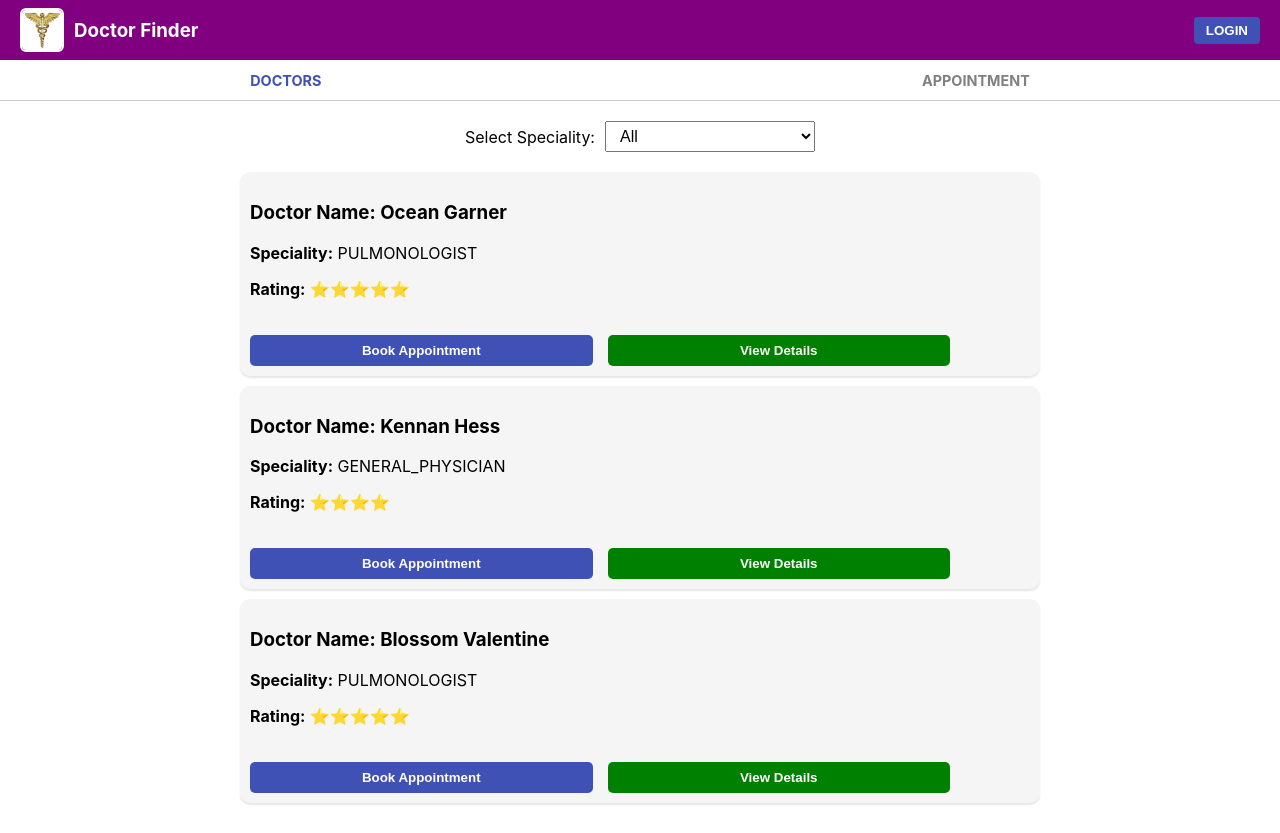
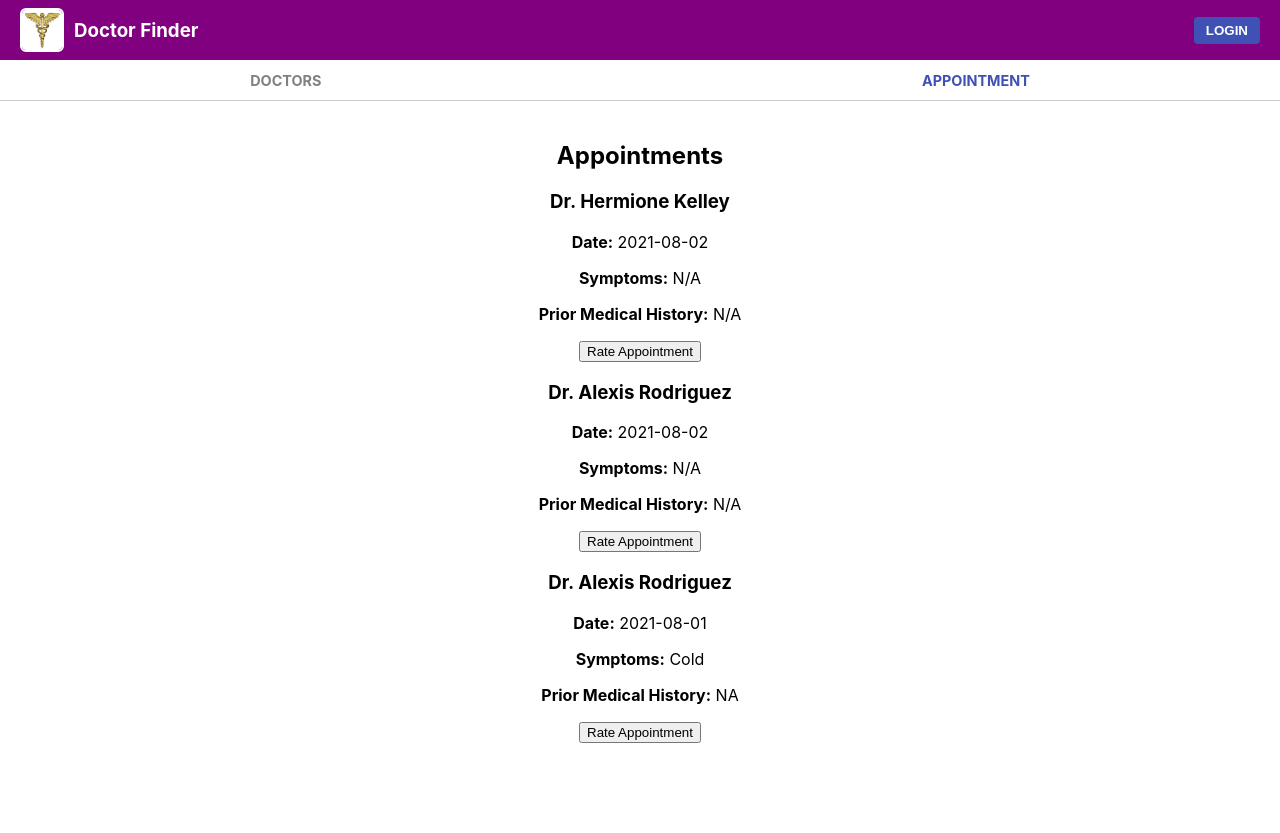
Before and after one commit to Sajan261996/Dociorssappointment.io, a React (Create React App) app: page /Appointment in a window 1280 px wide. Before the commit this address led to /. After the commit the page ends 800 px from the top, so only its background shows below. Built offline with nearby package versions, Linux system fonts and the light colour scheme.

Commit message:
add updated commit

```diff
--- a/src/App.js
+++ b/src/App.js
@@ -10,10 +10,16 @@ function App() {
       <BrowserRouter>
         <Header />
         <Routes>
-          {/* Correct routes */}
+          {/* Route for Doctors (default) */}
           <Route path="/" element={<Home />} />
+
+          {/* Route for Appointments using same Home component */}
+          <Route path="/Appointment" element={<Home />} />
+
+          {/* Route for Login */}
           <Route path="/login" element={<Login />} />
-          {/* Redirect unknown routes */}
+
+          {/* Redirect all unknown routes to home */}
           <Route path="*" element={<Navigate to="/" />} />
         </Routes>
       </BrowserRouter>
--- a/src/Home/Home.js
+++ b/src/Home/Home.js
@@ -1,4 +1,5 @@
 import React, { useState } from "react";
+import { useLocation } from "react-router-dom";
 import "./Home.css";
 
 const doctors = [
@@ -7,16 +8,19 @@ const doctors = [
     { id: 3, name: 'Blossom Valentine', speciality: 'PULMONOLOGIST', rating: 5 },
 ];
 
-const appointment = [
+const appointments = [
     { name: "Dr. Hermione Kelley", date: "2021-08-02", symptoms: "", history: "" },
     { name: "Dr. Alexis Rodriguez", date: "2021-08-02", symptoms: "", history: "" },
     { name: "Dr. Alexis Rodriguez", date: "2021-08-01", symptoms: "Cold", history: "NA" },
 ];
+
 const specialities = ['All', 'PULMONOLOGIST', 'GENERAL_PHYSICIAN'];
 
 function Home() {
+    const location = useLocation();
+    const isDoctorPage = location.pathname === '/';
+
     const [selectedSpeciality, setSelectedSpeciality] = useState('All');
-    const [ activeTab, setactiveTab ] = useState('doctors');
 
     const handleSpecialityChange = (e) => {
         setSelectedSpeciality(e.target.value);
@@ -28,6 +32,8 @@ function Home() {
 
     return (
         <div className="home-container">
+            {isDoctorPage ? (
+                <>
                     <div className="filter-section">
                         <label htmlFor="speciality">Select Speciality:</label>
                         <select id="speciality" value={selectedSpeciality} onChange={handleSpecialityChange}>
@@ -39,8 +45,8 @@ function Home() {
 
                     <div className="doctors-list">
                         {filteredDoctors.map(doctor => (
-                    <div key={doctor.id}className="card-box">
-                    <div key={doctor.id} className="doctor-card">
+                            <div key={doctor.id} className="card-box">
+                                <div className="doctor-card">
                                     <h3>Doctor Name: {doctor.name}</h3>
                                     <p><strong>Speciality:</strong> {doctor.speciality}</p>
                                     <p><strong>Rating:</strong> {'⭐'.repeat(doctor.rating)}</p>
@@ -52,6 +58,23 @@ function Home() {
                             </div>
                         ))}
                     </div>
+                </>
+            ) : (
+                <div className="appointments-list">
+                    <h2>Appointments</h2>
+                    {appointments.map((appt, index) => (
+                        <div key={index} className="appointmentcard-box">
+                            <div className="doctor-card">
+                                <h3>{appt.name}</h3>
+                                <p><strong>Date:</strong> {appt.date}</p>
+                                <p><strong>Symptoms:</strong> {appt.symptoms || "N/A"}</p>
+                                <p><strong>Prior Medical History:</strong> {appt.history || "N/A"}</p>
+                                <button>Rate Appointment</button>
+                            </div>
+                        </div>
+                    ))}
+                </div>
+            )}
         </div>
     );
 }
```
Lines whose indentation alone changed are shown as unchanged.
